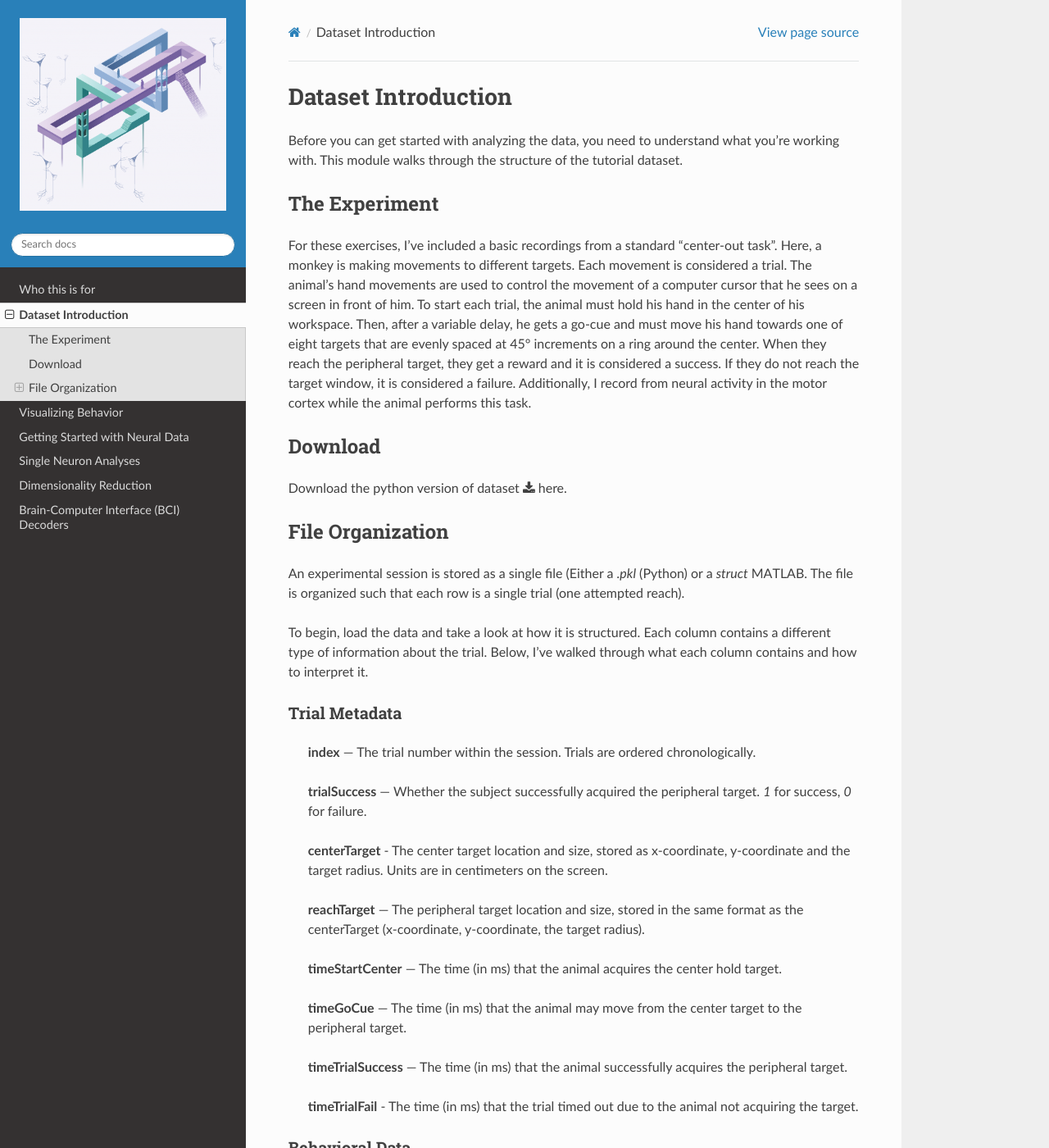
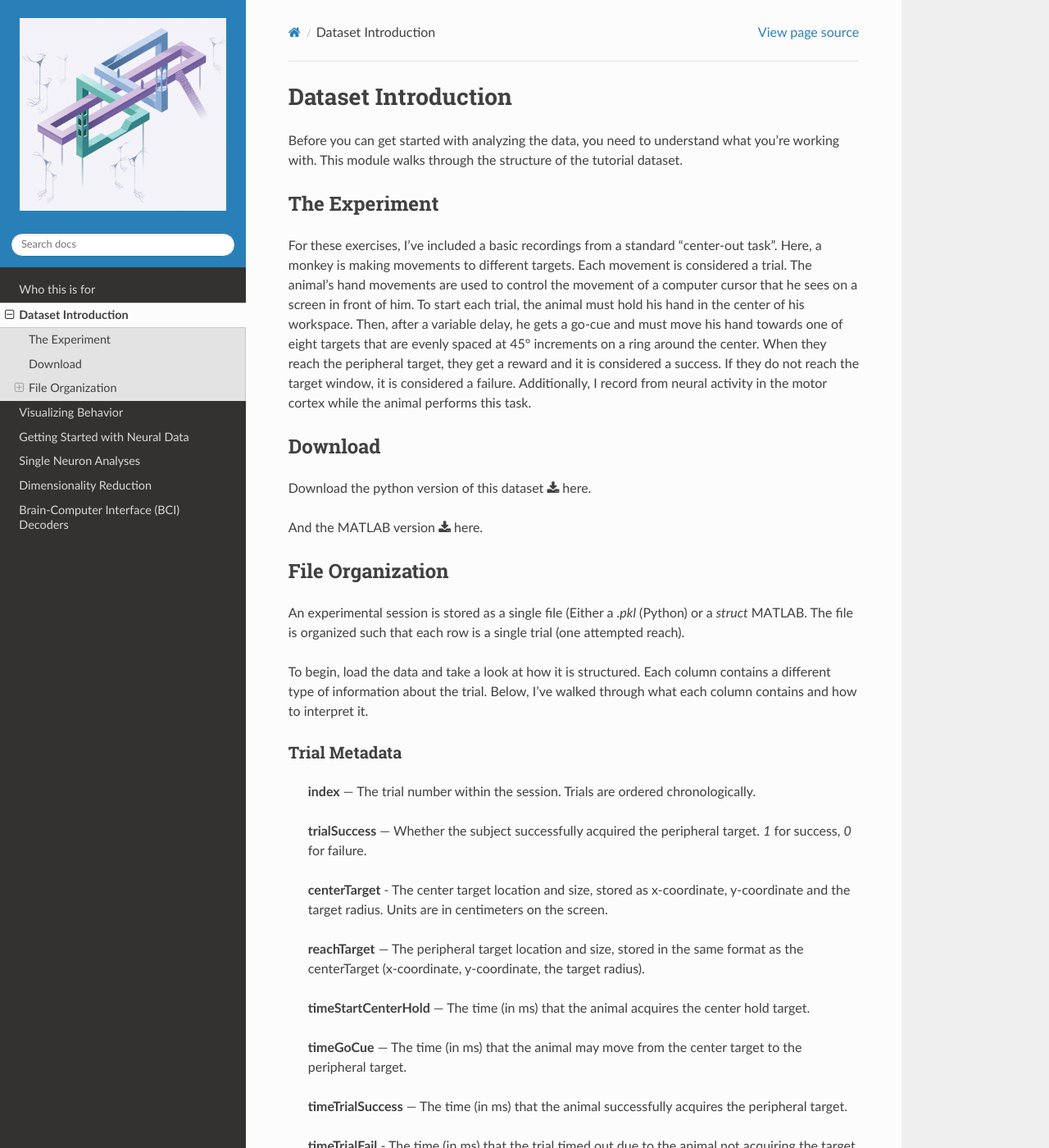
Before and after one commit to sesnyder/NeuralRampUp, a Sphinx documentation site: the page built from docs/source/datasetintro.rst, in a window 1280 px wide and 1400 px high. Shown: the whole window at 82% size. Built offline with Sphinx 7.4.7 and the Read the Docs theme 3.1.0, drawn with Linux system fonts in a browser that asks for light colours.

Commit message:
Added MATLAB file download link
Updated dataset download instructions and corrected terminology

```diff
--- a/docs/source/datasetintro.rst
+++ b/docs/source/datasetintro.rst
@@ -14,7 +14,10 @@ For these exercises, I've included a basic recordings from a standard "center-ou
 Download
 --------
 
-Download the python version of dataset :download:`here <../../data/dwightCO20230523.pkl>`.
+Download the python version of this dataset :download:`here <../../data/dwightCO20230523.pkl>`.
+
+And the MATLAB version :download:`here <../../data/dwightCO20230523.mat>`.
+
 
 File Organization
 -----------------
@@ -34,7 +37,7 @@ Trial Metadata
 
     **reachTarget** — The peripheral target location and size, stored in the same format as the centerTarget (x-coordinate, y-coordinate, the target radius).
 
-    **timeStartCenter** — The time (in ms) that the animal acquires the center hold target.
+    **timeStartCenterHold** — The time (in ms) that the animal acquires the center hold target.
 
     **timeGoCue** — The time (in ms) that the animal may move from the center target to the peripheral target.
 
```
